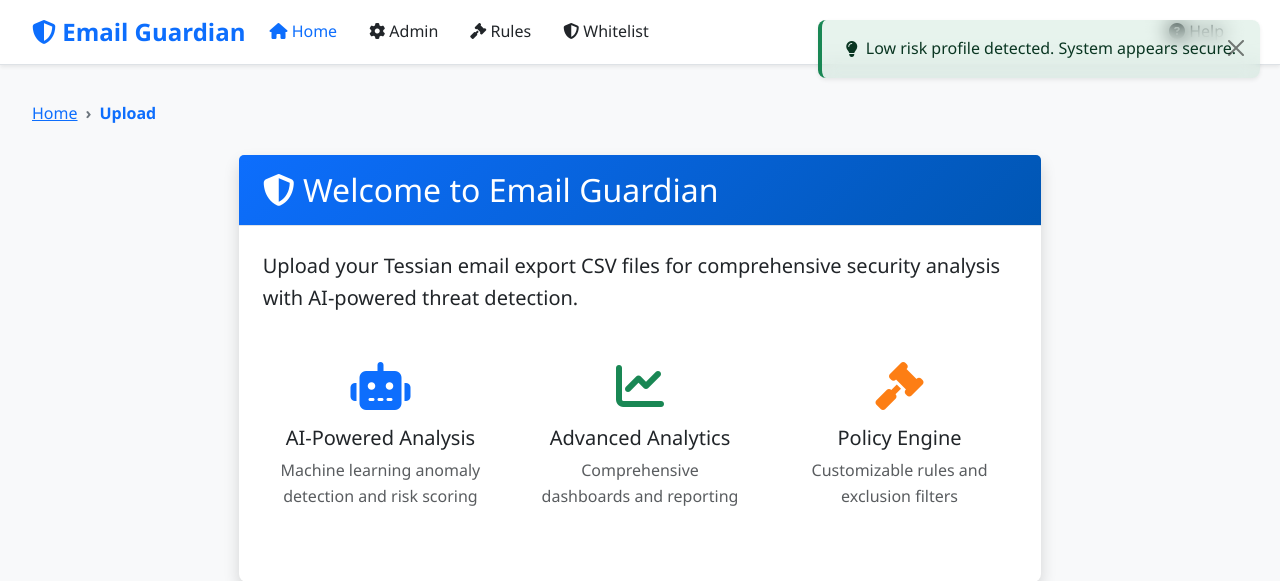
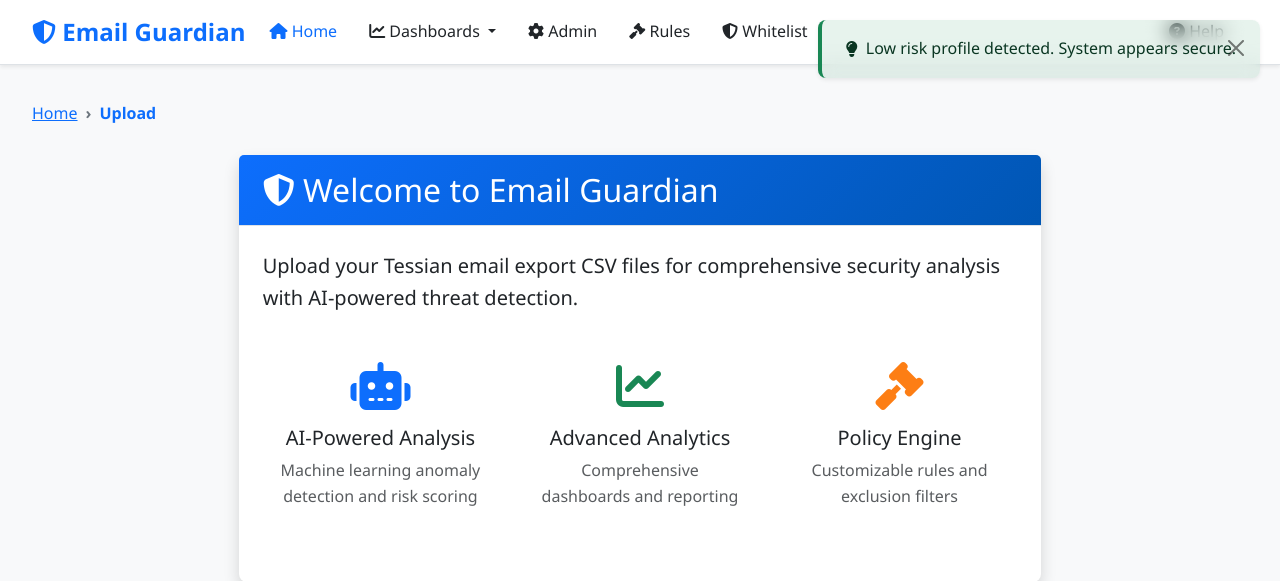
Before and after one commit to Rudolph001/new_001, a Flask app: page / in a window 1280 px wide. Shown: the top 581 px of the page. Run offline with Flask 3, Linux system fonts and the light colour scheme; some libraries are stand-ins or nearby versions.

Commit message:
Assistant checkpoint: Fix Reports Dashboard navigation visibility
Assistant generated file changes:
- templates/base.html: Fix Reports Dashboard navigation visibility, Fix session ID display in navbar

---

User prompt:

i dont see the  new Reports Dashboard under navigation menu

Replit-Commit-Author: Assistant
Replit-Commit-Session-Id: 6bb8b92b-ef1b-4c0e-a394-10fc803de3d6

```diff
--- a/templates/base.html
+++ b/templates/base.html
@@ -42,44 +42,48 @@
                             <i class="fas fa-home"></i> Home
                         </a>
                     </li>
-                    {% if session_id %}
                     <li class="nav-item dropdown">
                         <a class="nav-link dropdown-toggle" href="#" id="dashboardDropdown" role="button" data-bs-toggle="dropdown">
                             <i class="fas fa-chart-line"></i> Dashboards
                         </a>
                         <ul class="dropdown-menu">
-                            <li><a class="dropdown-item" href="{{ url_for('list_sessions') }}">
+                            <li><a class="dropdown-item" href="{{ url_for('index') }}">
                                 <i class="fas fa-tachometer-alt"></i> Session List
                             </a></li>
-                            <li><a class="dropdown-item" href="{{ url_for('reports_dashboard', session_id=session_id) if session_id else '#' }}">
+                            {% if session and session.id %}
+                            <li><a class="dropdown-item" href="{{ url_for('reports_dashboard', session_id=session.id) }}">
                                 <i class="fas fa-chart-bar"></i> Reports Dashboard
                             </a></li>
-                            <li><a class="dropdown-item disabled" href="#" onclick="return false;">
-                                <i class="fas fa-folder-open"></i> Case Management (Coming Soon)
+                            <li><a class="dropdown-item" href="{{ url_for('cases', session_id=session.id) }}">
+                                <i class="fas fa-folder-open"></i> Case Management
                             </a></li>
-                            <li><a class="dropdown-item disabled" href="#" onclick="return false;">
-                                <i class="fas fa-exclamation-triangle"></i> Escalations (Coming Soon)
+                            <li><a class="dropdown-item" href="{{ url_for('escalations', session_id=session.id) }}">
+                                <i class="fas fa-exclamation-triangle"></i> Escalations
                             </a></li>
                             <li><hr class="dropdown-divider"></li>
-                            <li><a class="dropdown-item disabled" href="#" onclick="return false;">
-                                <i class="fas fa-user-friends"></i> Sender Analysis (Coming Soon)
+                            <li><a class="dropdown-item" href="{{ url_for('sender_analysis', session_id=session.id) }}">
+                                <i class="fas fa-user-friends"></i> Sender Analysis
                             </a></li>
-                            <li><a class="dropdown-item disabled" href="#" onclick="return false;">
-                                <i class="fas fa-clock"></i> Time Analysis (Coming Soon)
+                            <li><a class="dropdown-item" href="{{ url_for('time_analysis', session_id=session.id) }}">
+                                <i class="fas fa-clock"></i> Time Analysis
                             </a></li>
-                            <li><a class="dropdown-item disabled" href="#" onclick="return false;">
-                                <i class="fas fa-list-check"></i> Whitelist Analysis (Coming Soon)
+                            <li><a class="dropdown-item" href="{{ url_for('whitelist_analysis', session_id=session.id) }}">
+                                <i class="fas fa-list-check"></i> Whitelist Analysis
                             </a></li>
-                            <li><a class="dropdown-item disabled" href="#" onclick="return false;">
-                                <i class="fas fa-brain"></i> Advanced ML (Coming Soon)
+                            <li><a class="dropdown-item" href="{{ url_for('advanced_ml_dashboard', session_id=session.id) }}">
+                                <i class="fas fa-brain"></i> Advanced ML
                             </a></li>
                             <li><hr class="dropdown-divider"></li>
-                            <li><a class="dropdown-item" href="{{ url_for('network_dashboard', session_id=session_id) if session_id else '#' }}">
+                            <li><a class="dropdown-item" href="{{ url_for('network_dashboard', session_id=session.id) }}">
                                 <i class="fas fa-project-diagram"></i> Network Analysis
                             </a></li>
+                            {% else %}
+                            <li><a class="dropdown-item disabled" href="#" onclick="return false;">
+                                <i class="fas fa-info-circle"></i> Upload a CSV file to access dashboards
+                            </a></li>
+                            {% endif %}
                         </ul>
                     </li>
-                    {% endif %}
                     <li class="nav-item">
                         <a class="nav-link {% if request.endpoint == 'admin' %}active{% endif %}" href="{{ url_for('admin') }}">
                             <i class="fas fa-cog"></i> Admin
@@ -98,11 +102,11 @@
                 </ul>
 
                 <ul class="navbar-nav">
-                    {% if session_id %}
+                    {% if session and session.id %}
                     <li class="nav-item">
                         <span class="navbar-text">
                             <i class="fas fa-database text-primary"></i>
-                            Session: <code>{{ session_id[:8] }}...</code>
+                            Session: <code>{{ session.id[:8] }}...</code>
                         </span>
                     </li>
                     {% endif %}
```
